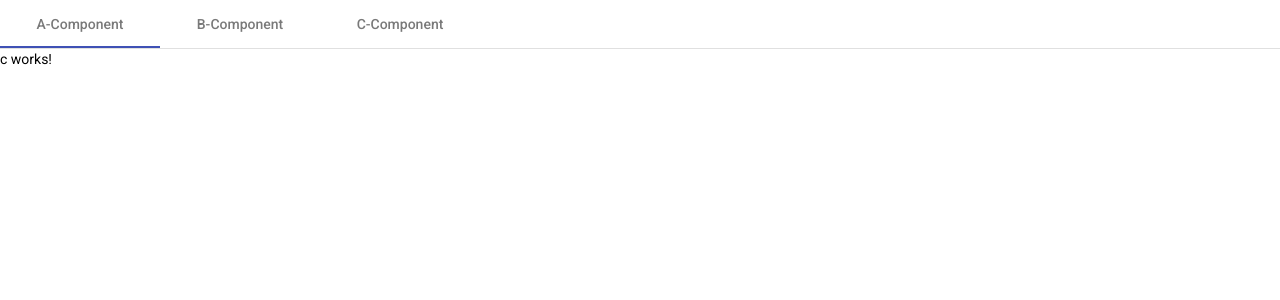
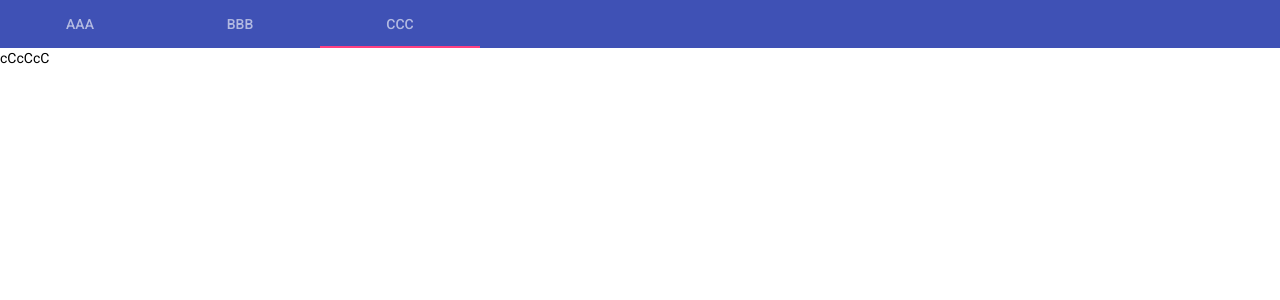
Before and after one commit to Farbfetzen/Angular-Sandbox, an Angular app: page /c in a window 1280 px wide. Shown: the top 300 px of the page. Built offline with nearby package versions, Linux system fonts and the light colour scheme.

Commit message:
Use routerLinkActive

```diff
--- a/src/app/a/a.component.html
+++ b/src/app/a/a.component.html
@@ -1 +1 @@
-<p>a works!</p>
+<p>aAaAaA</p>
--- a/src/app/app-routing.module.ts
+++ b/src/app/app-routing.module.ts
@@ -6,7 +6,7 @@ import { BComponent } from './b/b.component';
 import { CComponent } from './c/c.component';
 
 const routes: Routes = [
-  { path: '', pathMatch: 'full', redirectTo: 'a' },
+  { path: '', pathMatch: 'full', redirectTo: '/c' },
   { path: 'a', component: AComponent },
   { path: 'b', component: BComponent },
   { path: 'c', component: CComponent },
--- a/src/app/app.component.html
+++ b/src/app/app.component.html
@@ -1,10 +1,17 @@
-<nav mat-tab-nav-bar [tabPanel]="tabPanel">
+<nav
+  mat-tab-nav-bar
+  [tabPanel]="tabPanel"
+  backgroundColor="primary"
+  color="accent"
+>
+  <!-- See https://angular.io/api/router/RouterLinkActive -->
   <a
     mat-tab-link
     *ngFor="let tab of navTabs"
-    (click)="activeTab = tab"
-    [active]="activeTab == tab"
     [routerLink]="tab.link"
+    routerLinkActive
+    #rla="routerLinkActive"
+    [active]="rla.isActive"
     >{{ tab.label }}</a
   >
 </nav>
--- a/src/app/app.component.ts
+++ b/src/app/app.component.ts
@@ -7,21 +7,14 @@ import { Component } from '@angular/core';
 })
 export class AppComponent {
   title = 'Angular-Sandbox';
-  navTabs = [
-    {
-      link: 'a',
-      label: 'A-Component',
-    },
-    {
-      link: 'b',
-      label: 'B-Component',
-    },
-    {
-      link: 'c',
-      label: 'C-Component',
-    },
+  navTabs: NavTab[] = [
+    { link: '/a', label: 'AAA' },
+    { link: '/b', label: 'BBB' },
+    { link: '/c', label: 'CCC' },
   ];
-  // Sorgt dafür, dass der falsche Tab gehighlighted wird, wenn man per URL eine andere Komponente ansteuert.
-  // Muss irgendwie an den aktuellen Pfad kommen.
-  activeTab = this.navTabs[0];
 }
+
+interface NavTab {
+  link: string;
+  label: string;
+}
--- a/src/app/b/b.component.html
+++ b/src/app/b/b.component.html
@@ -1 +1 @@
-<p>b works!</p>
+<p>bBbBbB</p>
--- a/src/app/c/c.component.html
+++ b/src/app/c/c.component.html
@@ -1 +1 @@
-<p>c works!</p>
+<p>cCcCcC</p>
```
